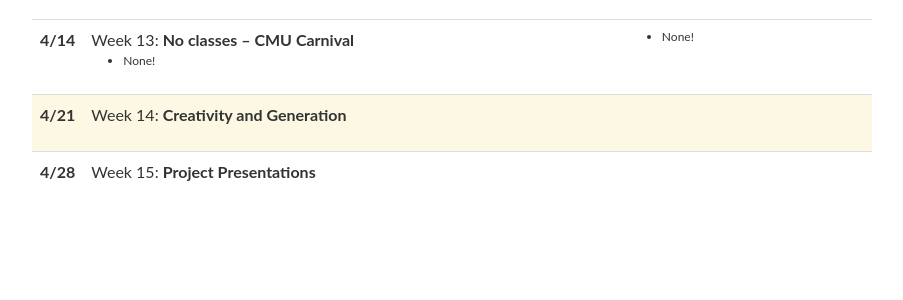
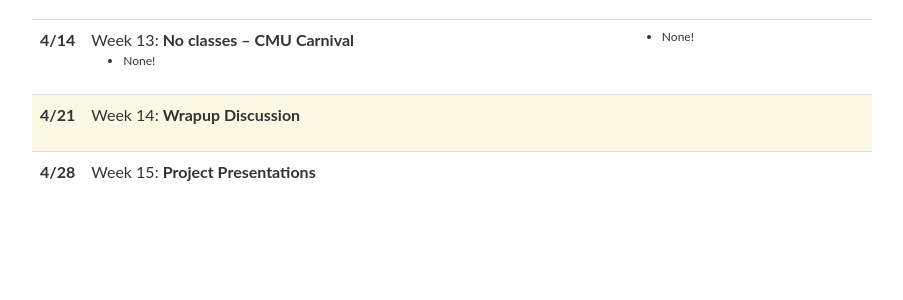
Before and after one commit to CMU-MultiComp-Lab/asi-course, a Jekyll site: the page built from spring2023/_pages/schedule.md, in a window 1280 px wide and 900 px high, scrolled down 4758 px. Shown: the part 372-672 px from the top of the window, without its empty margins (188-1091 px from the left). Built offline with Jekyll 4.4.1, drawn with Linux system fonts in a browser that asks for light colours; nearby versions of some CDN libraries; comment, search, counter and statistics services are not loaded.

Commit message:
Update lectures_2023.yml

```diff
--- a/_data/lectures_2023.yml
+++ b/_data/lectures_2023.yml
@@ -220,7 +220,7 @@
 
 - date: 4/21
   title: >
-    Week 14: <strong>Creativity and Generation</strong>
+    Week 14: <strong>Wrapup Discussion</strong>
   topics:
 
   readings:
```
